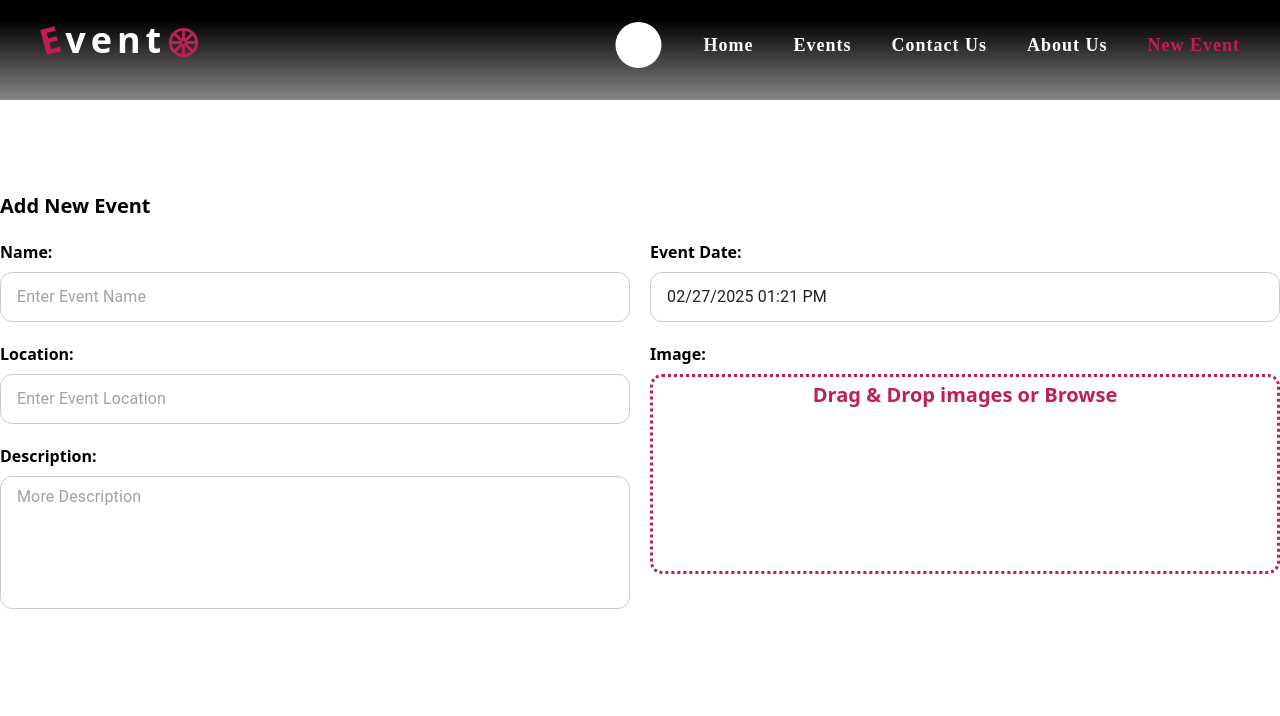
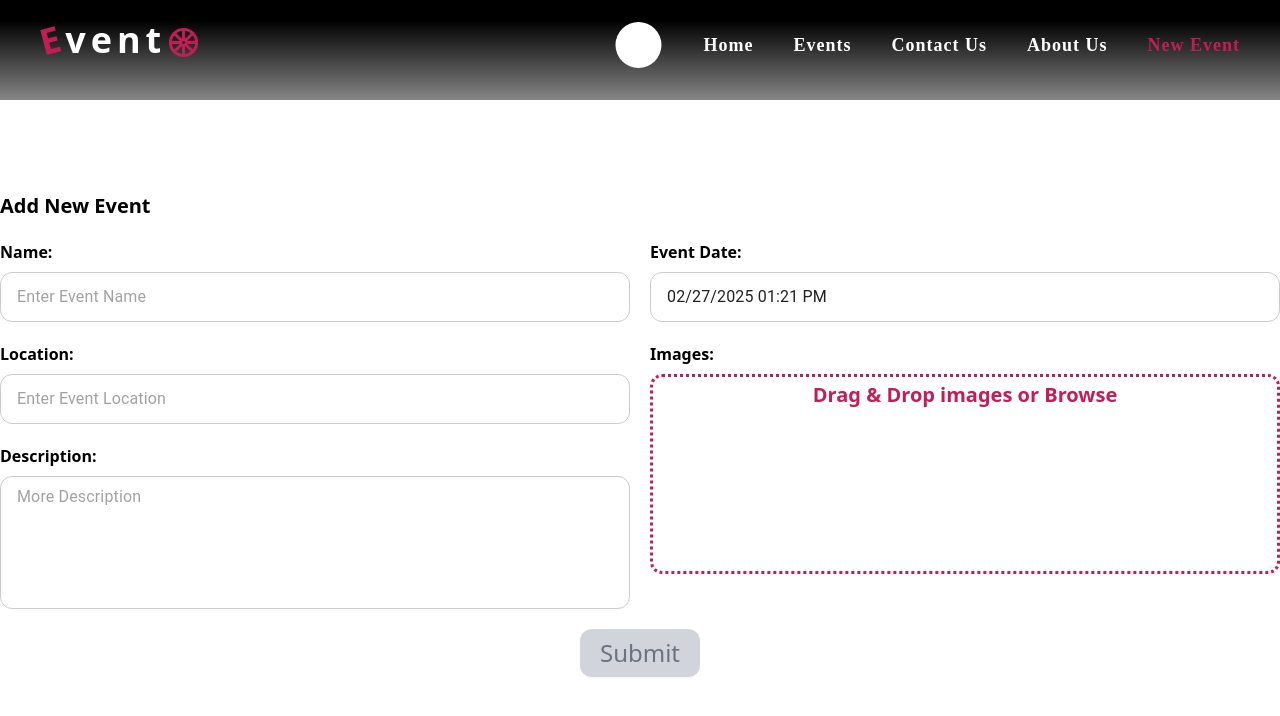
Before and after one commit to bahaabakri/evento-react, a React (Vite) app: page /new-event in a window 1280 px wide. Shown: the top 716 px of the page. Built offline with nearby package versions, Linux system fonts and the light colour scheme; some icons are missing.

Commit message:
Feat: Add event: work with add event form

```diff
--- a/package.json
+++ b/package.json
@@ -12,6 +12,7 @@
   "dependencies": {
     "@emotion/react": "^11.14.0",
     "@emotion/styled": "^11.14.0",
+    "@hookform/resolvers": "^5.0.1",
     "@mui/icons-material": "^7.0.1",
     "@mui/lab": "^7.0.0-beta.10",
     "@mui/material": "^7.0.1",
@@ -21,7 +22,9 @@
     "motion": "^12.4.7",
     "react": "^19.0.0",
     "react-dom": "^19.0.0",
-    "react-router-dom": "^7.1.5"
+    "react-hook-form": "^7.55.0",
+    "react-router-dom": "^7.1.5",
+    "yup": "^1.6.1"
   },
   "devDependencies": {
     "@eslint/js": "^9.19.0",
--- a/src/UI/Button/Button.module.scss
+++ b/src/UI/Button/Button.module.scss
@@ -3,6 +3,9 @@
     margin:  0 auto;
     button {
         background-color: var(--primary-color);
-        @apply text-white text-lg lg:text-2xl px-5 p-2 shadow-sm rounded-xl;
+        @apply text-white text-lg lg:text-2xl px-5 p-2 shadow-sm rounded-xl flex gap-2 items-center;
+        &:disabled {
+            @apply text-gray-500 bg-gray-300;
+        }
     }
 }
--- a/src/UI/Button/Button.tsx
+++ b/src/UI/Button/Button.tsx
@@ -1,17 +1,23 @@
 import { motion } from "framer-motion"
 import styles from './Button.module.scss'
-import { ReactElement } from "react"
-interface ButtonProps {
-    children: ReactElement
+import { ButtonHTMLAttributes, ReactElement } from "react"
+interface ButtonProps extends ButtonHTMLAttributes<HTMLButtonElement> {
+    children: ReactElement;
+    isPending: boolean
 }
-const Button = ({children}: ButtonProps) => {
+const Button = ({children, isPending, ...buttonProps}: ButtonProps) => {
     return (
         <div className={styles['button-wrapper']}>
+
         <motion.div
-            whileHover={{ scale: 1.2 }}
-            whileTap={{ scale: 0.8 }}
+        {...(!buttonProps.disabled && {
+            whileHover:{scale: 1.2 },
+            whileTap:{scale: 0.8 }
+        })}
+
         >
-            <button>
+            <button {...buttonProps}>
+                {isPending && <div className="spinner"></div>}
                 {children}
             </button>
         </motion.div>
--- a/src/UI/CustomTextField/CustomTextField.tsx
+++ b/src/UI/CustomTextField/CustomTextField.tsx
@@ -1,13 +1,19 @@
-import { TextField } from "@mui/material";
-interface CustomTextFieldProps {
+import { TextField, TextFieldProps } from "@mui/material";
+interface CustomTextFieldProps extends Omit<TextFieldProps, 'variant'> {
   placeholder?: string,
   height?:number,
   maxWidth?:number,
-  textArea?:number
+  textArea?:number,
+  label?:string,
+  errorMessage?:string
 }
-function CustomTextField({placeholder, maxWidth, textArea}:CustomTextFieldProps) {
+function CustomTextField({placeholder, maxWidth, textArea, label, errorMessage, ...inputProps}:CustomTextFieldProps) {
   return (
     <TextField
+      {...inputProps}
+      error={!!errorMessage}
+      helperText={errorMessage}
+      label={label}
       variant="standard" // Removes outline & underline
       placeholder={placeholder}
       multiline={textArea ? true : false}
--- a/src/components/NewEvent/NewEvent.module.scss
+++ b/src/components/NewEvent/NewEvent.module.scss
@@ -14,5 +14,8 @@
                 @apply flex flex-col gap-2 font-bold;
             }
         }
+        .submit-btn-wrapper {
+            @apply  my-5 mx-auto;
+        }
     }
 }
--- a/src/components/NewEvent/NewEvent.tsx
+++ b/src/components/NewEvent/NewEvent.tsx
@@ -4,25 +4,100 @@ import CustomTextField from '@/UI/CustomTextField/CustomTextField'
 import styles from './NewEvent.module.scss'
 import CustomDateTimePicker from '@/UI/CustomDateTimePicker/CustomDateTimePicker'
 import ImagePicker from '@/UI/ImagePicker/ImagePicker'
+import * as yup from "yup";
+import { useForm } from 'react-hook-form'
+import { yupResolver } from "@hookform/resolvers/yup";
+import { useActionState } from 'react';
+import addEventAction from './add-event-action';
+import Button from '@/UI/Button/Button';
+import Alert from '@mui/material/Alert';
+const addEventFormValidationSchema = yup.object({
+    name: yup.string().required('Event name is required')
+        .min(3, 'Please Type at least 3 characters')
+        .max(255,'Please Type less than 255 characters')
+    ,
+    location: yup.string().required('Event location is required')
+        .min(3, 'Please Type at least 3 characters')
+        .max(255,'Please Type less than 255 characters')
+    ,
+    description: yup.string().required('Event description is required')
+        .min(5, 'Please Type at least 5 characters')
+        .max(255,'Please Type less than 255 characters')
+    ,
+    // date: yup
+    // .date()
+    // .typeError('Invalid date') // for cases where the value is not a valid Date
+    // .nullable() // allows null (from clearing the DatePicker)
+    // .required('Date is required'), // required field
 
+})
 const NewEvent = () => {
+
+    const {
+        register,
+        formState: {errors, touchedFields, isValid}
+    } = useForm({
+        defaultValues: {
+            name: '',
+            location: '',
+            description: '',
+            // date: new Date()
+        },
+        mode: "onBlur",
+        resolver: yupResolver(addEventFormValidationSchema)
+    })
+
+    const [addEventFormState, addEventFormAction , isPending] = useActionState(
+        addEventAction,
+        {
+            errorMessage:null,
+            successMessage:null
+        }
+    )
     return (
         <div className={styles['new-event-wrapper']}>
             <div className={styles['new-event']}>
                 <h1 className={styles['new-event-title']}>Add New Event</h1>
-                <form className={styles['new-event-form']}>
+                {
+                    addEventFormState && addEventFormState.errorMessage &&
+                    <Alert severity="error">{addEventFormState.errorMessage}</Alert>
+                }
+                {
+                    addEventFormState && addEventFormState.successMessage &&
+                    <Alert severity="success">{addEventFormState.successMessage}</Alert>
+                }
+                <form action={addEventFormAction} >
+                    <div className={styles['new-event-form']}>
                         <div className={styles['side-wrapper']}>
                             <div className={`${styles['event-name-wrapper']} ${styles['event-form-item']}`}>
                                 <label>Name:</label>
-                            <CustomTextField placeholder='Enter Event Name' ></CustomTextField>
+                                <CustomTextField
+                                    placeholder='Enter Event Name'
+                                    // label='Name'
+                                    errorMessage={(touchedFields.name && errors.name) ? errors.name.message: ''}
+                                    {...register('name')}
+                                    />
+
                             </div>
                             <div className={`${styles['event-location-wrapper']} ${styles['event-form-item']}`}>
                                 <label>Location:</label>
-                            <CustomTextField placeholder='Enter Event Location'></CustomTextField>
+                                <CustomTextField
+                                    placeholder='Enter Event Location'
+                                    // label='Location'
+                                    errorMessage={(touchedFields.location && errors.location) ? errors.location.message: ''}
+                                    {...register('location')}
+                                />
                             </div>
                             <div className={`${styles['event-desc-wrapper']} ${styles['event-form-item']}`}>
                                 <label>Description:</label>
-                            <CustomTextField placeholder='More Description' textArea={5}></CustomTextField>
+                                <CustomTextField
+                                    placeholder='More Description'
+                                    textArea={5}
+                                    // label='Description'
+                                    errorMessage={(touchedFields.description && errors.description) ? errors.description.message: ''}
+                                    {...register('description')}
+
+                                />
                             </div>
                         </div>
                         <div className={styles['side-wrapper']}>
@@ -32,9 +107,15 @@ const NewEvent = () => {
                                 <CustomDateTimePicker />
                             </div>
                             <div className={`${styles['event-img-wrapper']} ${styles['event-form-item']}`}>
-                            <label>Image:</label>
+                                <label>Images:</label>
                                 <ImagePicker />
                             </div>
+                        </div>
+                    </div>
+                    <div className={styles['submit-btn-wrapper']}>
+                        <Button isPending={isPending} disabled={!isValid || isPending}>
+                            <div>Submit</div>
+                        </Button>
                     </div>
 
                 </form>
--- /dev/null
+++ b/src/components/NewEvent/add-event-action.ts
@@ -0,0 +1,11 @@
+export type AddEventActionState = {
+    errorMessage:null | string;
+    successMessage:null | string;
+}
+export default async function addEventAction(prevState:AddEventActionState, formData:FormData):Promise<AddEventActionState> {
+    console.log(formData)
+    return {
+        errorMessage: null,
+        successMessage: null
+    }
+}
--- a/src/styles/global.scss
+++ b/src/styles/global.scss
@@ -6,3 +6,6 @@
 body {
     background-color: #fff;
 }
+.spinner {
+    @apply h-5 w-5 border-2 border-white rounded-full animate-spin;
+}
```
Also changed, not shown: 1 other file (tests, documents, lock files or other folders). Lines whose indentation alone changed are shown as unchanged.
